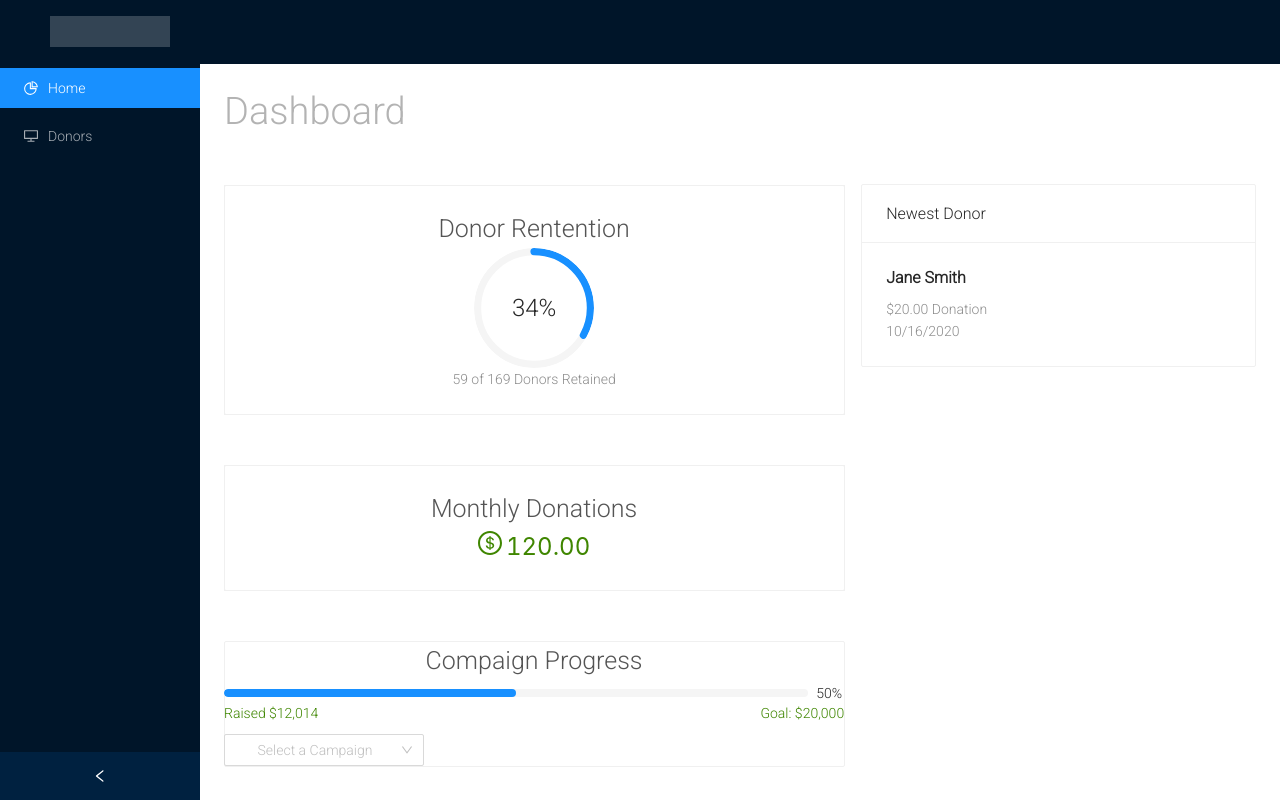
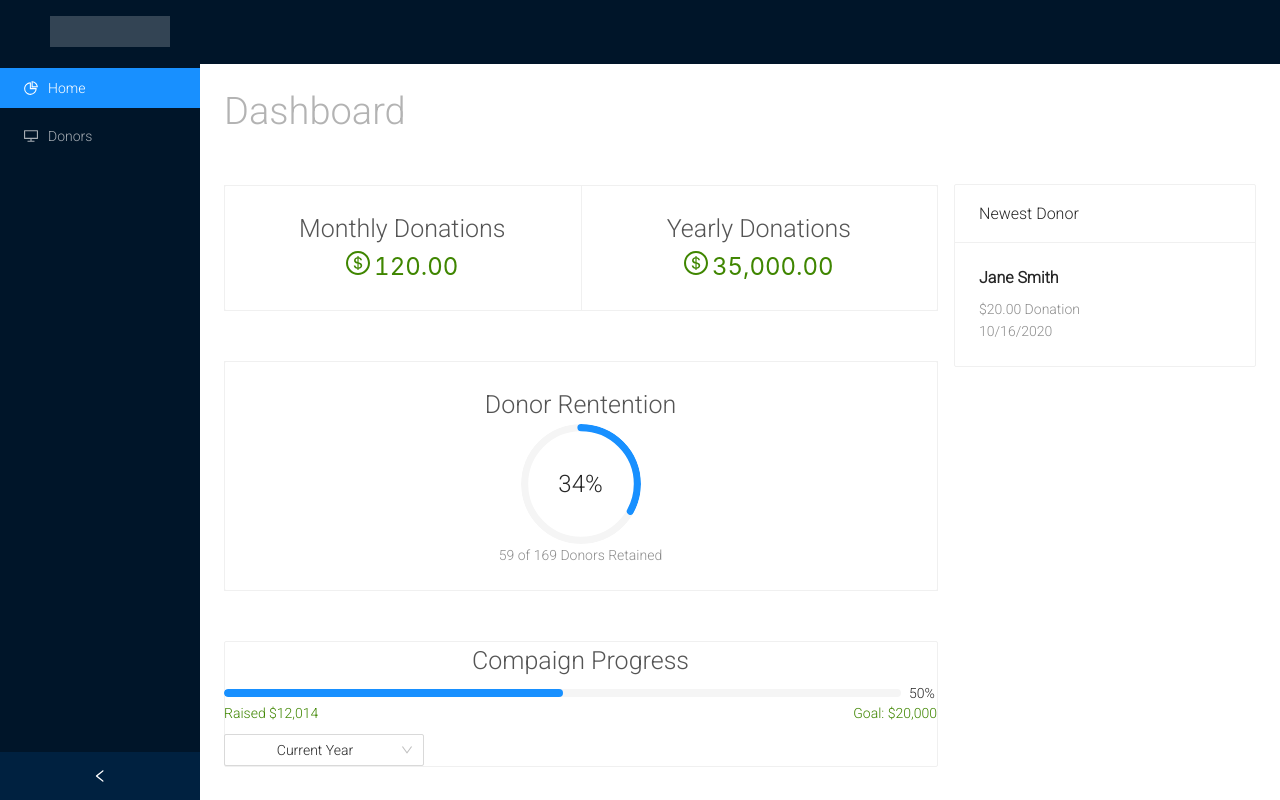
Before and after one commit to haywoodIII/HabitatCRM, a React (Create React App) app in the folder ClientApp/: page / in a window 1280 px wide. Built offline with nearby package versions, Linux system fonts and the light colour scheme.

Commit message:
Move some dashboard stuff around

```diff
--- a/ClientApp/src/components/Home.js
+++ b/ClientApp/src/components/Home.js
@@ -20,14 +20,14 @@ const title = {
 const campaignSelect = (
     <>
       <Select style={{ width: 120 }}
+      defaultValue="Current Year"
       showSearch
       style={{ width: 200 }}
-      placeholder="Select a Campaign"
       optionFilterProp="children"
       >
         <Option value="jack">5k (October 2020)</Option>
         <Option value="lucy">Women's Build</Option>
-        <Option value="Yiminghe">2020 Year</Option>
+        <Option value="Yiminghe">Current Year</Option>
       </Select>
     </>
 )
@@ -37,6 +37,28 @@ export function Home (){
     <Row gutter={16}>
       <Col flex={3}>
         <Title style={{marginBottom: 25, opacity:"35%", fontWeight:"10"}}>Dashboard</Title>
+
+        <Card className="stack-card">
+          <Card.Grid style={{ width: '50%', textAlign: 'center'}} hoverable={false}>
+              <span style={title}>Monthly Donations</span>
+              <Statistic
+                value={120}
+                precision={2}
+                valueStyle={{ color: '#3f8600' }}
+                prefix={<DollarOutlined style={{verticalAlign: "baseline"}}/>}
+              />
+          </Card.Grid>
+          <Card.Grid style={{ width: '50%', textAlign: 'center'}} hoverable={false}>
+              <span style={title}>Yearly Donations</span>
+              <Statistic
+                value={35000}
+                precision={2}
+                valueStyle={{ color: '#3f8600' }}
+                prefix={<DollarOutlined style={{verticalAlign: "baseline"}}/>}
+              />
+          </Card.Grid>
+        </Card>
+
         <Card className="stack-card">
           <Card.Grid style={gridStyle} hoverable={false}>
             <span style={title}>Donor Rentention</span>
@@ -44,18 +66,6 @@ export function Home (){
             <Progress type="circle" percent={34} />
             <br/>
             <span className="ant-statistic-title">59 of 169 Donors Retained</span>
-          </Card.Grid>
-        </Card>
-
-        <Card className="stack-card">
-          <Card.Grid style={gridStyle} hoverable={false}>
-              <span style={title}>Monthly Donations</span>
-              <Statistic
-                value={120}
-                precision={2}
-                valueStyle={{ color: '#3f8600' }}
-                prefix={<DollarOutlined style={{verticalAlign: "baseline"}}/>}
-              />
           </Card.Grid>
         </Card>
 
```
